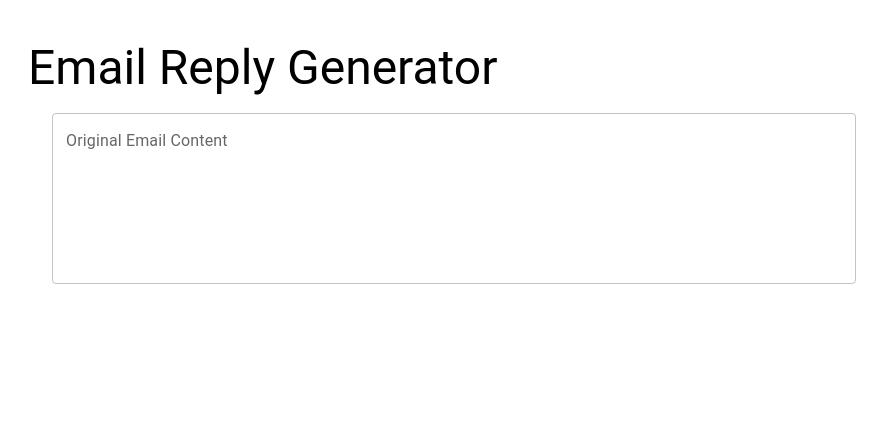
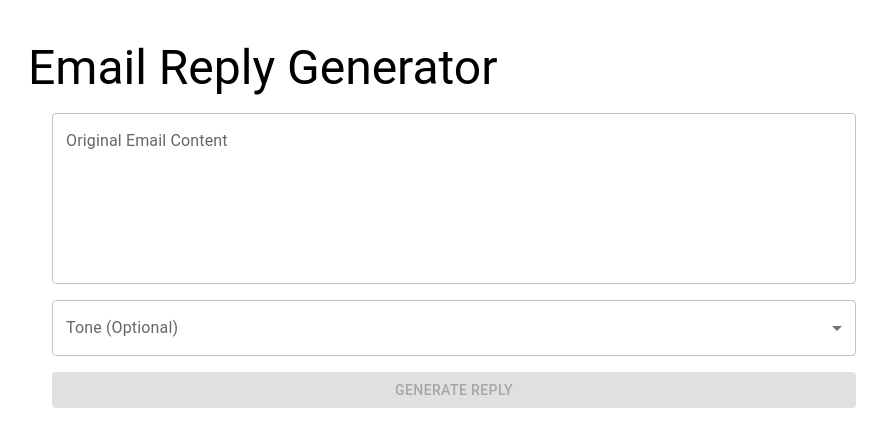
Before and after one commit to Narendrasingh2005/Email-AutoWriter, a React (Vite) app in the folder email-writer-react/: page / in a window 1280 px wide. Shown: the top 446 px of the page, without its empty margins (186-1073 px from the left). Built offline with nearby package versions, Linux system fonts and the light colour scheme.

Commit message:
frontend update

```diff
--- a/email-writer-react/src/App.jsx
+++ b/email-writer-react/src/App.jsx
@@ -1,4 +1,4 @@
-import { TextField } from '@mui/material';
+import { Button, FormControl, InputLabel, MenuItem, Select, TextField } from '@mui/material';
 import Box from '@mui/material/Box';
 import Container from '@mui/material/Container';
 import Typography from '@mui/material/Typography';
@@ -11,6 +11,10 @@ function App() {
   const[generatedReply,setGeneratedReply] = useState('');
   const[loading,setLoading] = useState('');
   const[error,setError] = useState('');
+
+  const handleSubmit = async () =>{
+
+  };
 
   return (
       <Container maxWidth='md' sx={{py:4}}>
@@ -26,7 +30,36 @@ function App() {
             onChange={(e)=>setEmailContent(e.target.value)}
             sx = {{mb:2}}
             />
+
+
+          <FormControl fullWidth sx={{ mb:2 }}>
+            <InputLabel>Tone (Optional)</InputLabel>
+            <Select
+              value={tone || ''}
+              label={"Tone (Optional)"}
+              onChange={(e) => setTone(e.target.value)}>
+                <MenuItem value="">None</MenuItem>
+                <MenuItem value="professional">Professional</MenuItem>
+                <MenuItem value="casual">Casual</MenuItem>
+                <MenuItem value="friendly">Friendly</MenuItem>
+            </Select>
+          </FormControl>
+
+          <Button
+            variant='contained'
+            onClick={handleSubmit}
+            disabled={!emailContent || loading}
+            fullWidth>
+            {loading ? <CircularProgress size={24}/> : "Generate Reply"}
+          </Button>
+
         </Box>
+
+        {error && (
+          <Typography color='error' sx={{mb:2}}>
+            {error}
+          </Typography>
+        )}
 
       </Container>
   )
```
